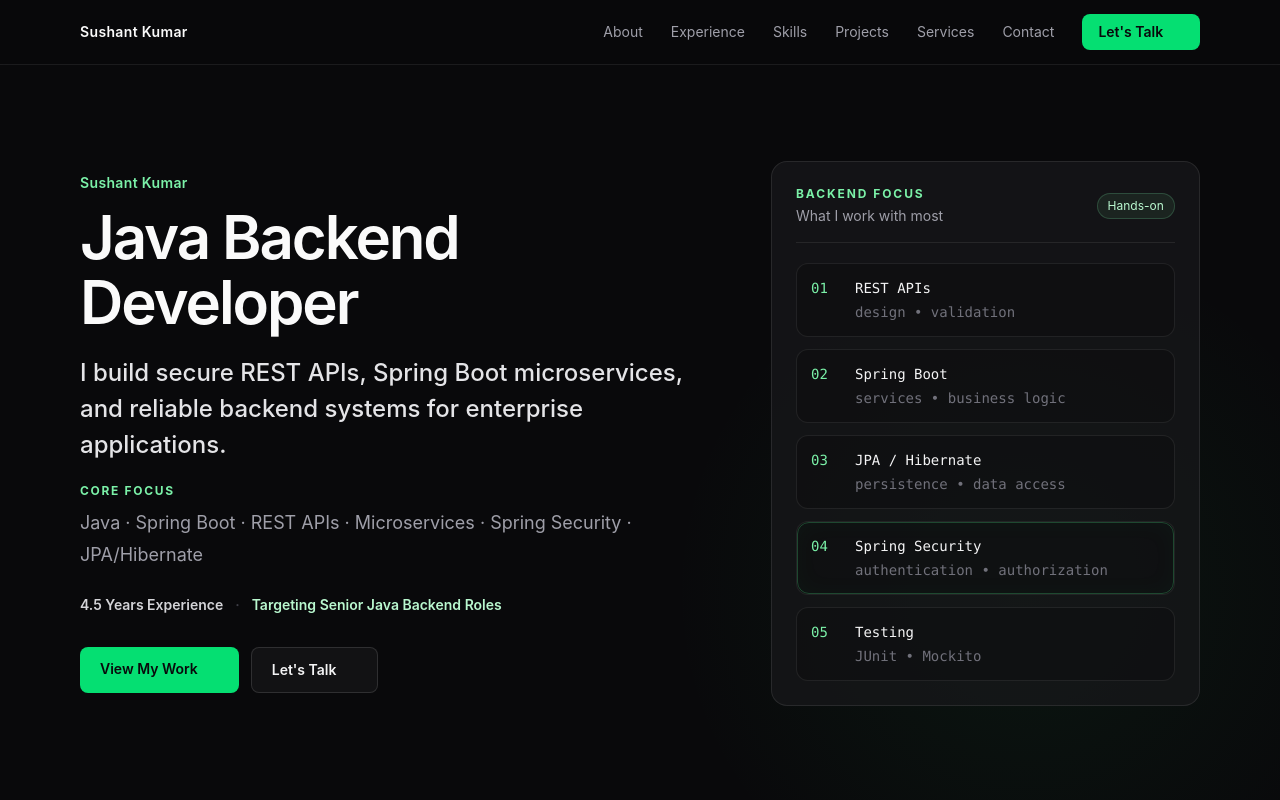
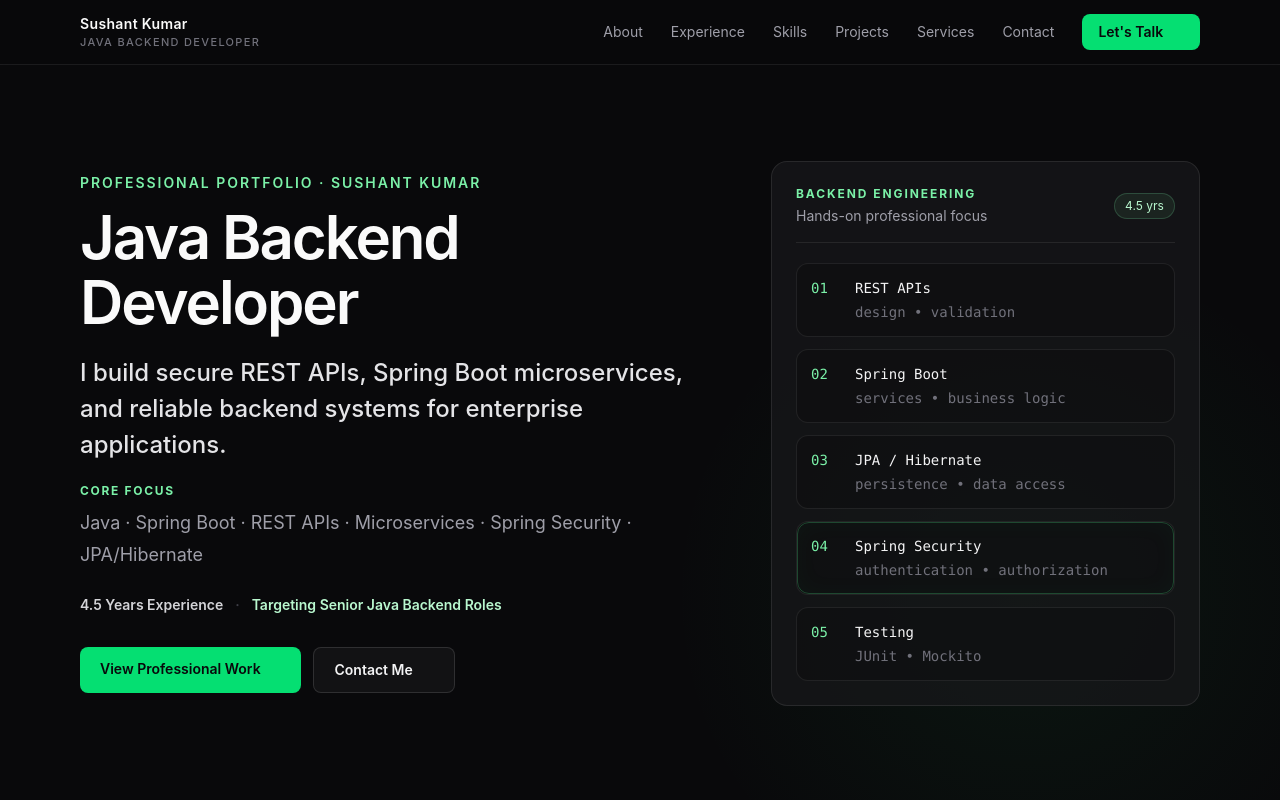
Before and after one commit to sushantapi/sushant-portfolio-v1, a React (Vite) app: page / in a window 1280 px wide. Shown: the top 800 px of the page. Built offline with nearby package versions, Linux system fonts and the light colour scheme.

Commit message:
feat: make portfolio recruiter-first
Make the homepage unmistakably a professional Java Backend Developer portfolio, strengthen recruiter-facing CTAs and contact options, and align SEO metadata with the portfolio-first positioning.

```diff
--- a/index.html
+++ b/index.html
@@ -7,7 +7,7 @@
 
     <meta
       name="description"
-      content="Java Backend Developer with 4.5 years of experience building Spring Boot applications, REST APIs, microservices, secure backend systems, and database-driven enterprise applications."
+      content="Professional portfolio of Sushant Kumar, a Java Backend Developer with 4.5 years of experience building Spring Boot applications, REST APIs, microservices, secure backend systems, and database-driven enterprise applications."
     />
 
     <meta name="author" content="Sushant Kumar" />
@@ -20,7 +20,7 @@
     <meta property="og:type" content="website" />
     <meta
       property="og:title"
-      content="Sushant Kumar | Java Backend Developer"
+      content="Sushant Kumar | Java Backend Developer Portfolio"
     />
     <meta
       property="og:url"
@@ -28,7 +28,7 @@
     />
     <meta
       property="og:description"
-      content="Java Backend Developer building reliable APIs, secure backend systems, and scalable microservices."
+      content="Professional Java Backend Developer portfolio featuring Spring Boot, REST APIs, microservices, security, databases, and selected professional work."
     />
     <meta
       property="og:image"
@@ -36,7 +36,7 @@
     />
     <meta
       property="og:site_name"
-      content="Sushant Kumar"
+      content="Sushant Kumar — Java Backend Developer Portfolio"
     />
 
     <meta
@@ -45,11 +45,11 @@
     />
     <meta
       name="twitter:title"
-      content="Sushant Kumar | Java Backend Developer"
+      content="Sushant Kumar | Java Backend Developer Portfolio"
     />
     <meta
       name="twitter:description"
-      content="Java Backend Developer building secure REST APIs, scalable microservices, and reliable backend systems with Java & Spring Boot."
+      content="Professional portfolio featuring Java, Spring Boot, REST APIs, microservices, security, databases, and backend engineering work."
     />
     <meta
       name="twitter:image"
@@ -62,7 +62,7 @@
       href="/favicon.svg"
     />
 
-    <title>Sushant Kumar | Java Backend Developer</title>
+    <title>Sushant Kumar | Java Backend Developer Portfolio</title>
   </head>
 
   <body>
--- a/src/components/Navbar.tsx
+++ b/src/components/Navbar.tsx
@@ -15,8 +15,9 @@ export function Navbar() {
   return (
     <header className={`nav-shell sticky top-0 z-50 border-b border-white/8 bg-zinc-950/88 backdrop-blur ${scrolled ? 'is-scrolled' : ''}`}>
       <div className="section-shell flex h-16 items-center justify-between">
-        <a href="#top" className="text-sm font-semibold tracking-wide text-zinc-50" aria-label="Sushant Kumar home">
-          {siteConfig.name}
+        <a href="#top" className="group flex flex-col leading-tight" aria-label="Sushant Kumar Java Backend Developer portfolio home">
+          <span className="text-sm font-semibold tracking-wide text-zinc-50">{siteConfig.name}</span>
+          <span className="mt-0.5 text-[11px] font-medium uppercase tracking-[0.12em] text-zinc-500 transition group-hover:text-green-300">Java Backend Developer</span>
         </a>
 
         <nav className="hidden items-center gap-7 md:flex" aria-label="Primary navigation">
--- a/src/data/site.ts
+++ b/src/data/site.ts
@@ -2,6 +2,8 @@ export const siteConfig = {
   name: 'Sushant Kumar',
   title: 'Java Backend Developer',
   email: 'sushant843120@gmail.com',
+  phone: '+91 9608379492',
+  phoneHref: 'tel:+919608379492',
   linkedin: 'https://www.linkedin.com/in/sushant-kumar-05a5342b4/',
   github: 'https://github.com/sushantapi',
   siteUrl: 'https://www.sushantkumar.co.in',
--- a/src/sections/Contact.tsx
+++ b/src/sections/Contact.tsx
@@ -8,11 +8,12 @@ export function Contact() {
         <Reveal>
           <div className="card overflow-hidden p-6 sm:p-10 lg:p-12">
             <span className="eyebrow">Contact</span>
-            <h2 className="mt-4 max-w-3xl text-3xl font-semibold tracking-tight text-zinc-50 sm:text-4xl">Have a Java Backend opportunity or project?</h2>
-            <p className="mt-4 max-w-2xl text-base leading-8 text-zinc-400 sm:text-lg">I'm open to Senior Java Backend opportunities and backend development projects involving Java, Spring Boot, REST APIs, microservices, security, and database-driven applications.</p>
+            <h2 className="mt-4 max-w-3xl text-3xl font-semibold tracking-tight text-zinc-50 sm:text-4xl">Open to Java Backend opportunities and selected backend projects.</h2>
+            <p className="mt-4 max-w-2xl text-base leading-8 text-zinc-400 sm:text-lg">For hiring, interviews, referrals, or backend development discussions involving Java, Spring Boot, REST APIs, microservices, security, and database-driven applications, you can reach me directly.</p>
 
             <div className="mt-8 flex flex-wrap gap-3">
               <a href={`mailto:${siteConfig.email}`} className="rounded-lg bg-green-400 px-5 py-3 text-sm font-semibold text-zinc-950 transition hover:bg-green-300">Email Me <span className="cta-arrow" aria-hidden="true">→</span></a>
+              <a href={siteConfig.phoneHref} className="rounded-lg border border-white/12 bg-white/4 px-5 py-3 text-sm font-semibold text-zinc-100 transition hover:bg-white/8">Call {siteConfig.phone}</a>
               <a href={siteConfig.linkedin} target="_blank" rel="noreferrer" className="rounded-lg border border-white/12 bg-white/4 px-5 py-3 text-sm font-semibold text-zinc-100 transition hover:bg-white/8">LinkedIn</a>
               <a href={siteConfig.github} target="_blank" rel="noreferrer" className="rounded-lg border border-white/12 bg-white/4 px-5 py-3 text-sm font-semibold text-zinc-100 transition hover:bg-white/8">GitHub</a>
             </div>
--- a/src/sections/Hero.tsx
+++ b/src/sections/Hero.tsx
@@ -12,7 +12,7 @@ export function Hero() {
   return (
     <section id="top" className="section-shell grid min-h-[calc(100vh-4rem)] items-center gap-12 py-16 lg:grid-cols-[1.2fr_.8fr] lg:py-20">
       <div>
-        <p className="hero-enter hero-delay-1 text-sm font-semibold tracking-wide text-green-300">{siteConfig.name}</p>
+        <p className="hero-enter hero-delay-1 text-sm font-semibold uppercase tracking-[0.14em] text-green-300">Professional Portfolio · {siteConfig.name}</p>
         <h1 className="hero-enter hero-delay-2 mt-3 max-w-4xl text-4xl font-semibold tracking-[-0.035em] text-zinc-50 sm:text-5xl lg:text-6xl lg:leading-[1.08]">
           {siteConfig.title}
         </h1>
@@ -33,8 +33,8 @@ export function Hero() {
         </div>
 
         <div className="hero-enter hero-delay-6 mt-8 flex flex-wrap gap-3">
-          <a href="#projects" className="rounded-lg bg-green-400 px-5 py-3 text-sm font-semibold text-zinc-950 transition hover:bg-green-300">View My Work <span className="cta-arrow" aria-hidden="true">→</span></a>
-          <a href="#contact" className="rounded-lg border border-white/12 bg-white/4 px-5 py-3 text-sm font-semibold text-zinc-100 transition hover:bg-white/8">Let's Talk <span className="cta-arrow" aria-hidden="true">→</span></a>
+          <a href="#projects" className="rounded-lg bg-green-400 px-5 py-3 text-sm font-semibold text-zinc-950 transition hover:bg-green-300">View Professional Work <span className="cta-arrow" aria-hidden="true">→</span></a>
+          <a href="#contact" className="rounded-lg border border-white/12 bg-white/4 px-5 py-3 text-sm font-semibold text-zinc-100 transition hover:bg-white/8">Contact Me <span className="cta-arrow" aria-hidden="true">→</span></a>
           {siteConfig.resumeAvailable && (
             <a href={siteConfig.resumeUrl} className="px-2 py-3 text-sm font-medium text-zinc-400 underline decoration-zinc-700 underline-offset-4 hover:text-zinc-100">Download Resume</a>
           )}
@@ -44,10 +44,10 @@ export function Hero() {
       <div className="hero-panel card p-5 sm:p-6" aria-label="Core backend focus">
         <div className="flex items-center justify-between border-b border-white/8 pb-4">
           <div>
-            <p className="text-xs font-bold uppercase tracking-[0.16em] text-green-300">Backend Focus</p>
-            <p className="mt-1 text-sm text-zinc-400">What I work with most</p>
+            <p className="text-xs font-bold uppercase tracking-[0.16em] text-green-300">Backend Engineering</p>
+            <p className="mt-1 text-sm text-zinc-400">Hands-on professional focus</p>
           </div>
-          <span className="rounded-full border border-green-300/20 bg-green-300/8 px-2.5 py-1 text-xs text-green-200">Hands-on</span>
+          <span className="rounded-full border border-green-300/20 bg-green-300/8 px-2.5 py-1 text-xs text-green-200">4.5 yrs</span>
         </div>
         <div className="mt-5 space-y-3 font-mono text-xs sm:text-sm">
           {backendFocus.map(([step, title, detail], index) => (
```
